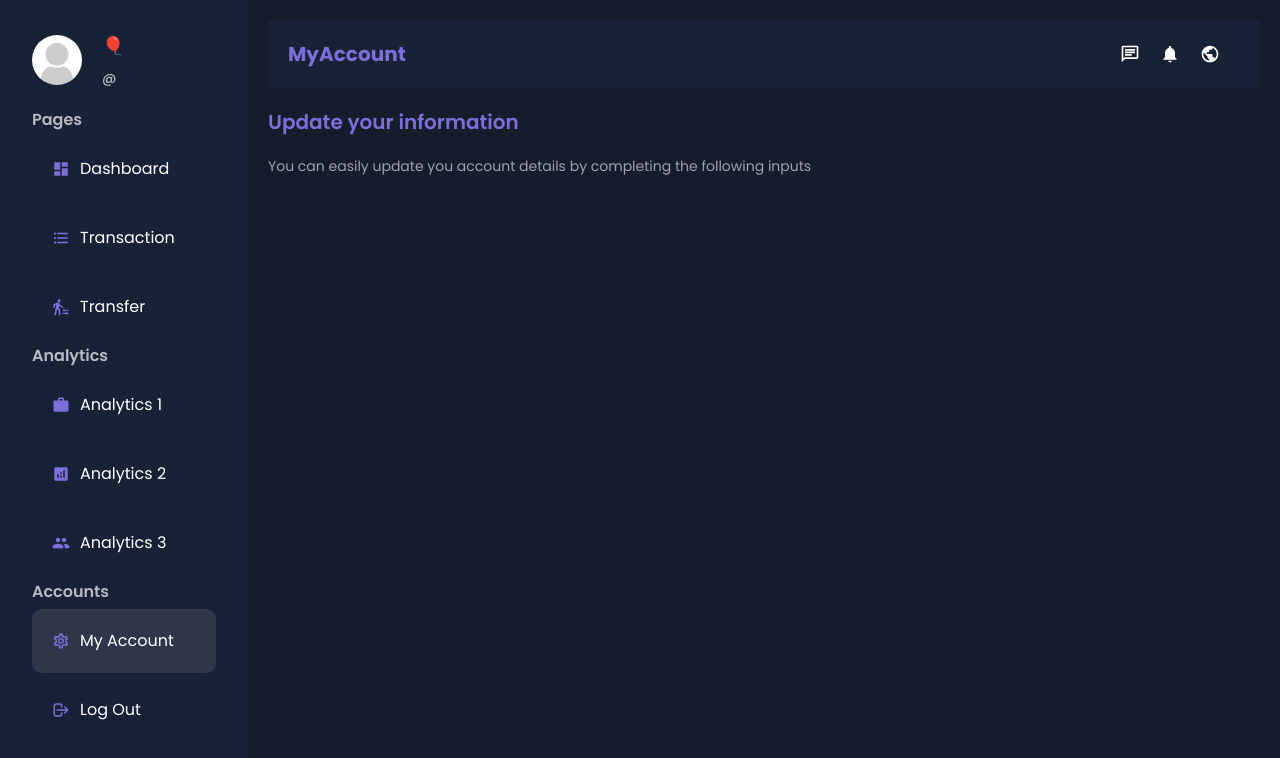
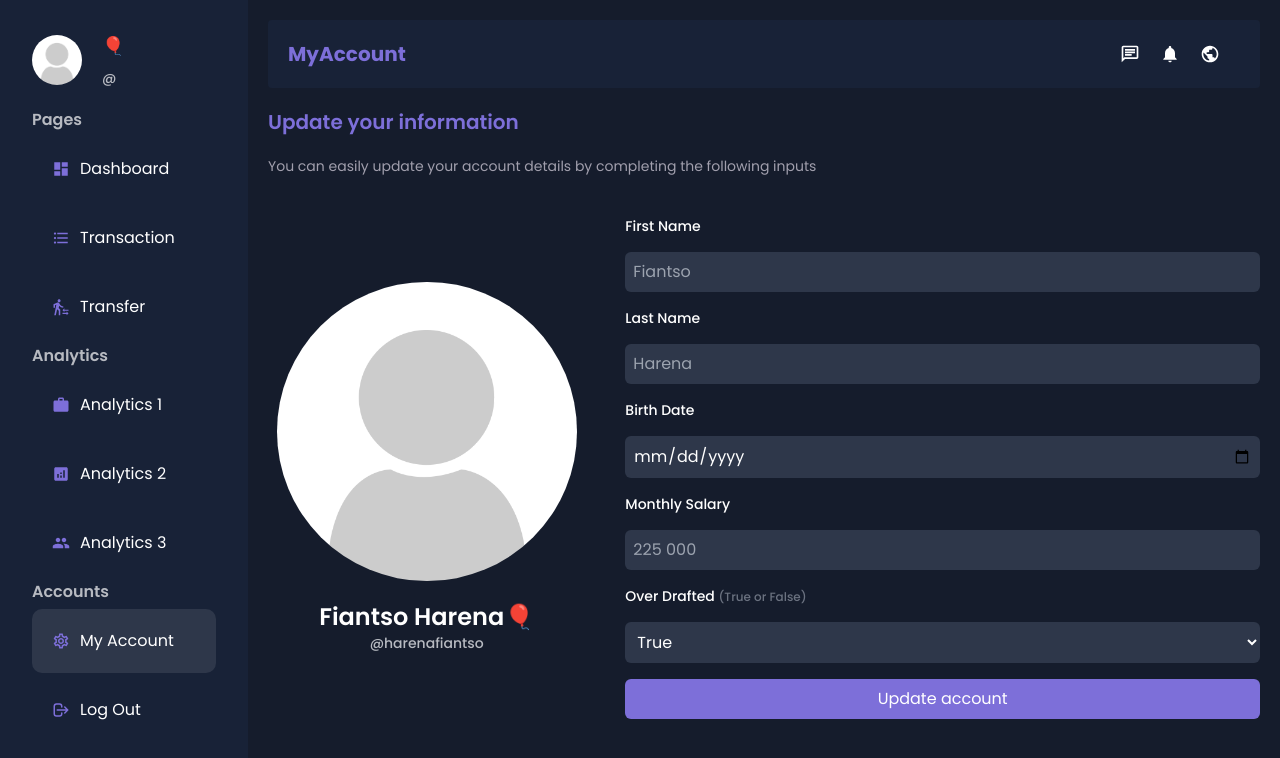
Before and after one commit to HarenaFiantso/digitalbank-ui, a Next.js app: page /dashboard/myAccount in a window 1280 px wide. Shown: the top 758 px of the page. Built offline with nearby package versions, Linux system fonts and the light colour scheme; no server answers.

Commit message:
chore: separate update account form

```diff
--- a/src/app/dashboard/myAccount/page.tsx
+++ b/src/app/dashboard/myAccount/page.tsx
@@ -1,12 +1,17 @@
 import React from 'react';
+import UpdateAccountForm from '@/components/dashboard/myAccount/updateAccountForm';
 
 export default function MyAccount() {
   return (
-    <div className='relative overflow-x-auto'>
-      <h2 className='my-5 text-xl font-semibold text-blue'>Update your information</h2>
-      <p className='mb-10 text-sm text-light'>
-        You can easily update you account details by completing the following inputs
+    <div className="relative overflow-x-auto">
+      <h2 className="my-5 text-xl font-semibold text-blue">Update your information</h2>
+      <p className="mb-10 text-sm text-light">
+        You can easily update your account details by completing the following inputs
       </p>
+
+      <div className="flex gap-5 flex-row">
+        <UpdateAccountForm />
+      </div>
     </div>
   );
 }
--- a/src/components/auth/AddAccountForm.tsx
+++ b/src/components/auth/AddAccountForm.tsx
@@ -5,9 +5,7 @@ import { accountSchema } from '@/lib/validations/accountSchema';
 import { zodResolver } from '@hookform/resolvers/zod';
 import { AppRouterInstance } from 'next/dist/shared/lib/app-router-context.shared-runtime';
 import { useRouter } from 'next/navigation';
-import { useState } from 'react';
 import { useForm } from 'react-hook-form';
-import { toast } from 'react-toastify';
 
 export default function AddAccountForm() {
   const router: AppRouterInstance = useRouter();
--- /dev/null
+++ b/src/components/dashboard/myAccount/updateAccountForm.tsx
@@ -0,0 +1,78 @@
+import Image from 'next/image';
+import { NoAvatar } from '../../../../public/assets';
+import React from 'react';
+
+export default function UpdateAccountForm() {
+  return (
+    <>
+      <div style={{ flex: 1 }} className="flex flex-col gap-5 justify-center items-center">
+        <Image src={NoAvatar} alt="avatar" width={300} height={300} className="rounded-full object-cover" />
+        <div className="flex flex-col items-center text-center">
+            <span className="text-2xl font-semibold capitalize">
+              Fiantso Harena🎈
+            </span>
+          <span className="flex-wrap text-sm font-medium lowercase text-[#b7bac1]">
+              @HarenaFiantso
+            </span>
+        </div>
+      </div>
+      <div>
+
+      </div>
+      <form style={{ flex: 2 }} className="space-y-4">
+        <label htmlFor='firstName' className='block text-sm font-medium text-white'>
+          First Name
+        </label>
+        <input
+          id='firstName'
+          type='text'
+          className='mt-1 w-full rounded-md bg-hover p-2 outline-none '
+          placeholder="Fiantso"
+        />
+
+        <label htmlFor='lastName' className='block text-sm font-medium text-white'>
+          Last Name
+        </label>
+        <input
+          id='lastName'
+          type='text'
+          className='mt-1 w-full rounded-md bg-hover p-2 outline-none '
+          placeholder="Harena"
+        />
+
+        <label htmlFor='birthDate' className='block text-sm font-medium text-white'>
+          Birth Date
+        </label>
+        <input placeholder='15.10.2000' type='date' className='mt-1 w-full rounded-md bg-hover p-2 outline-none ' />
+
+        <label htmlFor='monthlySalary' className='block text-sm font-medium text-white'>
+          Monthly Salary
+        </label>
+        <input
+          id='monthlySalary'
+          type='number'
+          className='mt-1 w-full rounded-md bg-hover p-2 outline-none '
+          placeholder='225 000'
+        />
+
+        <label htmlFor='overDrafted' className='block text-sm font-medium text-white'>
+          Over Drafted <span className='text-xs text-gray-500 '>(True or False)</span>{' '}
+        </label>
+        <select
+          id='overDrafted'
+          className='mt-1 w-full rounded-md bg-hover p-2 outline-none'
+        >
+          <option value='true'>True</option>
+          <option value='false'>False</option>
+        </select>
+
+        <button
+          type='submit'
+          className='w-full rounded-md bg-blue p-2 text-white transition-colors duration-300 hover:bg-gray-800 focus:bg-black focus:outline-none focus:ring-2 focus:ring-gray-900 focus:ring-offset-2'
+        >
+          Update account
+        </button>
+      </form>
+    </>
+  )
+}
```
